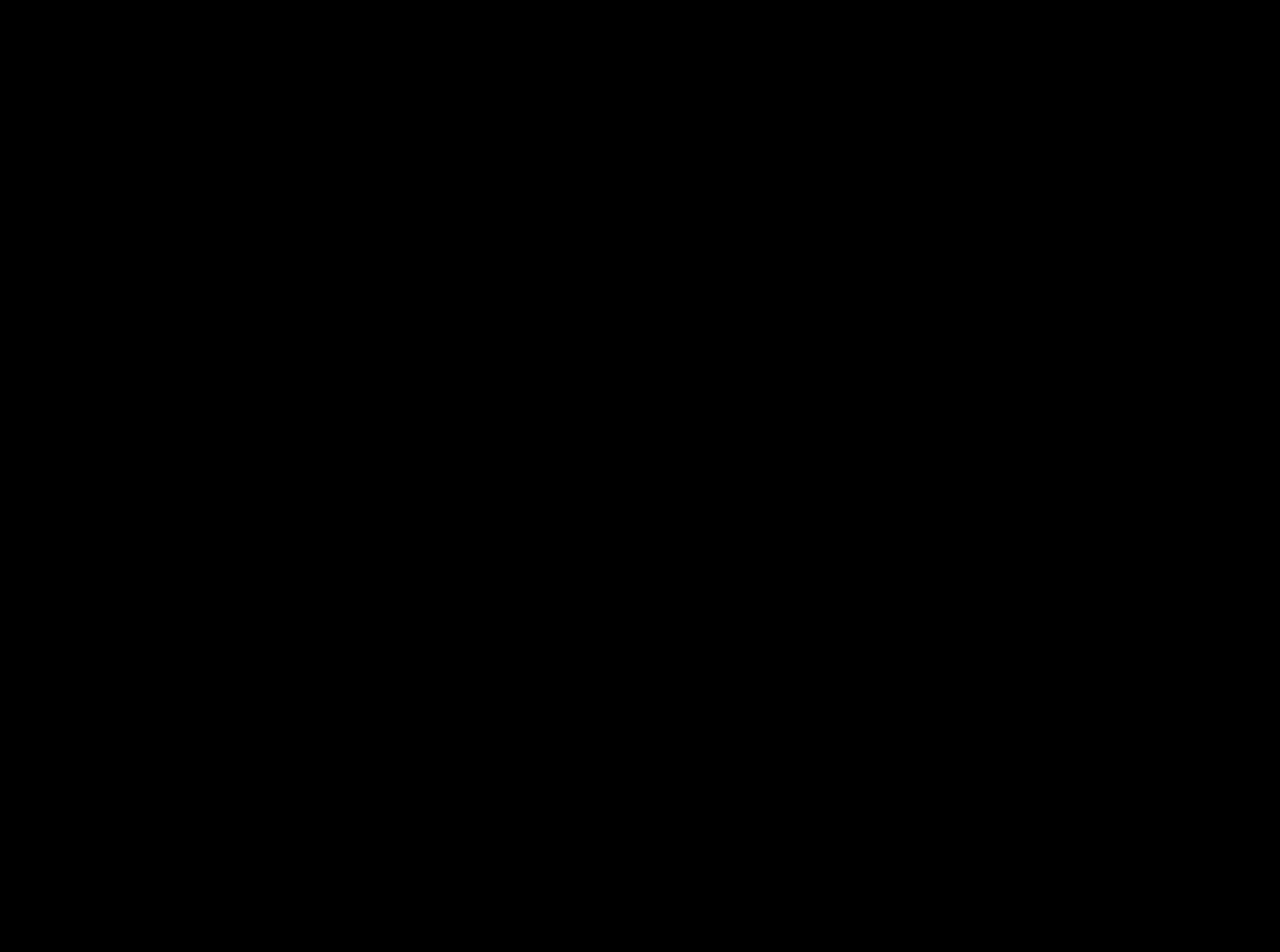
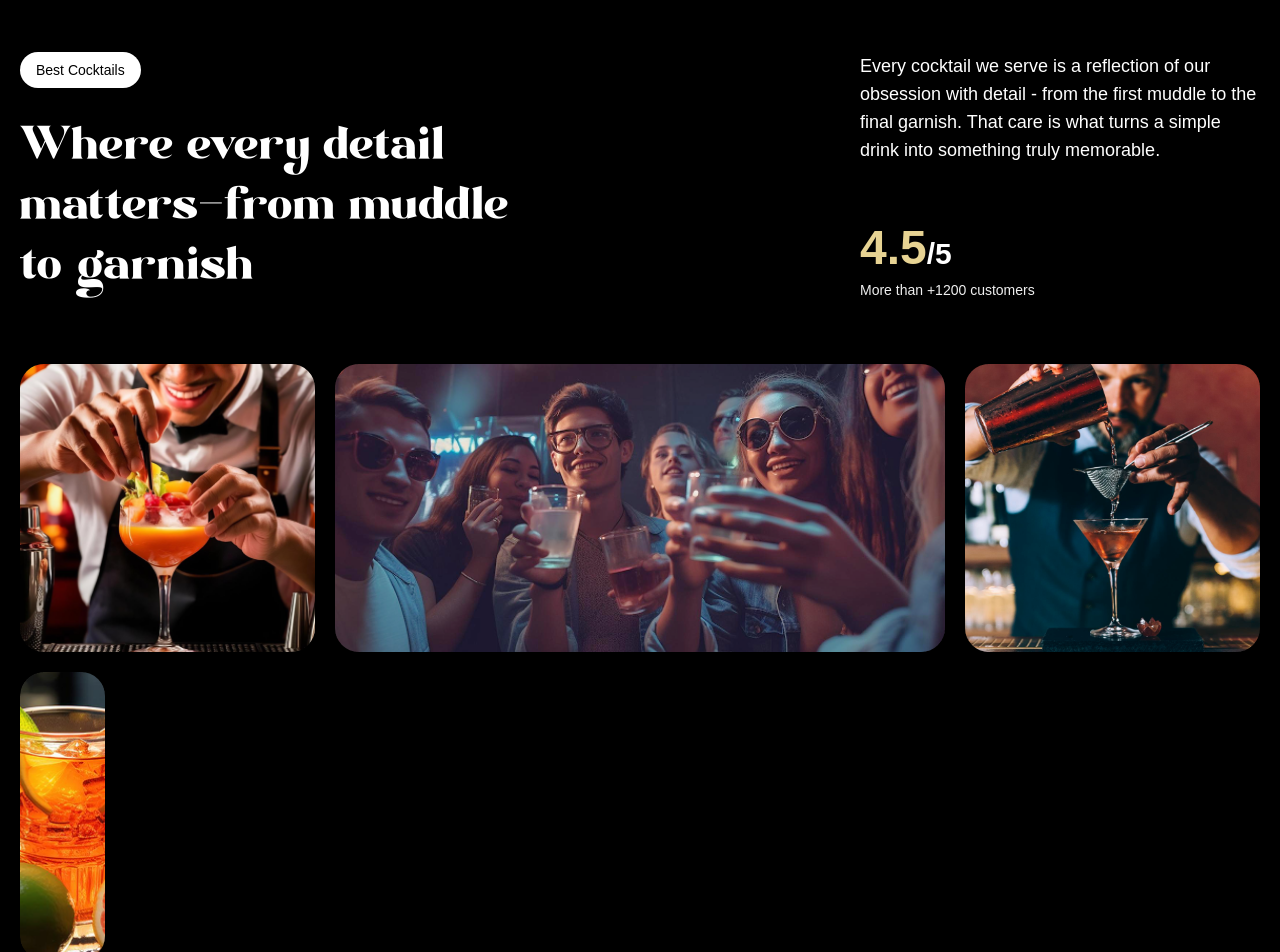
Before and after one commit to CECole/gsap_volador, a React (Vite) app: page / in a window 1280 px wide. Shown: the part 1660-2612 px from the top of the page. Before the commit the page ends 1600 px from the top, so only its background shows below. Built offline with nearby package versions, Linux system fonts and the light colour scheme; a web font is replaced by a local one.

Commit message:
Implement the about section

```diff
--- a/src/App.jsx
+++ b/src/App.jsx
@@ -5,6 +5,7 @@
 import Navbar from './components/Navbar.jsx';
 import Hero from './components/Hero.jsx';
 import Cocktails from './components/Cocktails.jsx';
+import About from './components/About.jsx';
 
 gsap.registerPlugin(ScrollTrigger, SplitText);
 
@@ -14,6 +15,7 @@
       <Navbar />
       <Hero />
       <Cocktails />
+      <About />
     </main>
   );
 };
--- /dev/null
+++ b/src/components/About.jsx
@@ -0,0 +1,97 @@
+import gsap from 'gsap';
+import { SplitText } from 'gsap/all'
+import {useGSAP} from '@gsap/react'
+
+
+const About = () => {
+        useGSAP(() =>{
+            const titleSplit = SplitText.create('#about h2', {
+                type: 'words'
+            })
+
+            const scrollTimeline = gsap.timeline({
+                scrollTrigger: {
+                    trigger: '#about',
+                    start: 'top center'
+
+                }
+            })
+
+            scrollTimeline
+                .from(titleSplit.words, {
+                    opacity: 0, duration: 1, yPercent: 100, ease: 'expo.out', stagger: 0.02,
+                })
+                .from('.top-grid div, .bottom-grid div', {
+                    opacity: 0, duration: 1, ease: 'power1.inOut', stagger: 0.04,
+                }, '-=0.5')
+        });
+      return (
+          <div id="about">
+              <div className="mb-16 md:px-0 px-5">
+                  <div className="content">
+                      <div className="md:col-span-8">
+                          <p className="badge">Best Cocktails</p>
+                          <h2>Where every detail matters<span className="text-white">-</span>
+                          from muddle to garnish
+                          </h2>
+                      </div>
+                      <div className="sub-content">
+                          <p>
+                              Every cocktail we serve is a reflection of our obsession with detail -
+                              from the first muddle to the final garnish. That care is what turns a simple
+                              drink into something truly memorable.
+                          </p>
+                          <div>
+                              <p className="md:text-3xl text-xl font-bold">
+                                  <span>4.5</span>/5
+                              </p>
+                              <p className="text-sm text-white-100">
+                                  More than +1200 customers
+                              </p>
+                          </div>
+                      </div>
+                  </div>
+
+              </div>
+              <div className="top-grid">
+                  <div className="md:col-span-3">
+                      <div className="noisy">
+                          <img src="/images/abt1.png" alt="grid-img-1" />
+
+                      </div>
+                  </div>
+
+                  <div className="md:col-span-6">
+                      <div className="noisy">
+                          <img src="/images/abt2.png" alt="grid-img-2" />
+
+                      </div>
+                  </div>
+
+                  <div className="md:col-span-3">
+                      <div className="noisy">
+                          <img src="/images/abt5.png" alt="grid-img-5" />
+
+                      </div>
+                  </div>
+                  <div className="bottom-grid">
+                      <div className="md:col-span-8">
+                          <div className="noisy">
+                              <img src="/images/abt3.png" alt="grid-img-3" />
+
+                          </div>
+                      </div>
+                      <div className="md:col-span-4">
+                          <div className="noisy">
+                              <img src="/images/abt4.png" alt="grid-img-4" />
+
+                          </div>
+                      </div>
+
+                  </div>
+              </div>
+          </div>
+      )
+    }
+
+    export default About;
--- a/src/components/Cocktails.jsx
+++ b/src/components/Cocktails.jsx
@@ -1,4 +1,3 @@
-import React from 'react';
 import { useGSAP } from '@gsap/react';
 import gsap from 'gsap';
 import { cocktailLists, mockTailLists } from '../constants';
@@ -21,7 +20,7 @@
     });
 
     return (
-        <section id="cocktails" className="noisy">
+        <section id="cocktails" className="noisy backdrop-brightness-50">
             <img src="/images/cocktail-left-leaf.png" alt="l-leaf" id="c-left-leaf" />
             <img src="/images/cocktail-right-leaf.png" alt="r-leaf" id="c-right-leaf" />
 
--- a/src/components/Hero.jsx
+++ b/src/components/Hero.jsx
@@ -1,8 +1,8 @@
+import { useGSAP } from '@gsap/react';
 import gsap from 'gsap';
-import { useGSAP } from '@gsap/react';
 import { SplitText } from 'gsap/all';
-import { useRef } from "react";
-import { useMediaQuery } from "react-responsive";
+import { useRef } from 'react';
+import { useMediaQuery } from 'react-responsive';
 
 const Hero = () => {
     const videoRef = useRef();
@@ -19,30 +19,30 @@
         gsap.from(heroSplit.chars, {
             yPercent: 100,
             duration: 1.8,
-            ease: "expo.out",
-            stagger: 0.06,
+            ease: 'expo.out',
+            stagger: 0.05,
         });
 
         gsap.from(paragraphSplit.lines, {
             opacity: 0,
             yPercent: 100,
             duration: 1.8,
-            ease: "expo.out",
+            ease: 'expo.out',
             stagger: 0.06,
             delay: 1,
         });
 
         gsap.timeline({
             scrollTrigger: {
-                trigger: "#hero",
-                start: "top top",
-                end: "bottom top",
+                trigger: '#hero',
+                start: 'top top',
+                end: 'bottom top',
                 scrub: true,
             },
         })
 
-        .to(".right-leaf", { y: 200 }, 0)
-        .to(".left-leaf", { y: -200 }, 0)
+        .to('.right-leaf', { y: 200 }, 0)
+        .to('.left-leaf', { y: -200 }, 0)
 
       const startValue = isMobile ?  'top 50%' : 'center 60%';
       const endValue = isMobile ?  '120% top' : 'bottom top';
@@ -55,23 +55,19 @@
         scrub: true,
         pin: true,
       },
-      });
+    });
 
-      videoRef.current.onloadedmetadata = () => {
+    videoRef.current.onloadedmetadata = () => {
       tl.to(videoRef.current, {
         currentTime: videoRef.current.duration,
       });
-      };
-    }, []);
+    };
+  }, []);
 
   return (
     <>
-      <section id="hero" className="noisy">
-        <div>
-          <h1 className="title">Welcome to<br />El Volador</h1>
-          <p className="subtitle">
-            Experience the thrill of flight with our amazing services.
-          </p>
+      <section id="hero" className="noisy backdrop-brightness-50">
+          <h1 className="title">EL VOLADOR</h1>
           <img
               src="/images/hero-left-leaf.png"
               alt="left-leaf"
@@ -82,7 +78,6 @@
               alt="right-leaf"
               className="right-leaf"
           />
-        </div>
         <div className="body">
           <div className="content">
               <div className="space-y-5 hidden md:block">
@@ -108,10 +103,10 @@
       <div className="video absolute inset-0">
         <video
           ref={videoRef}
-          src="/videos/output.mp4"
           muted
           playsInline
           preload="auto"
+          src="/videos/output.mp4"
         />
       </div>
     </>
--- a/src/components/Navbar.jsx
+++ b/src/components/Navbar.jsx
@@ -14,7 +14,7 @@
 
     navTween.fromTo('nav', { backgroundColor: 'transparent' }, {
       backgroundColor: '#00000050',
-	    backgroundFilter: 'blur(10px)',
+      backdropFilter: 'blur(10px)',
       duration: 1,
       ease: 'power1.inOut'
     });
@@ -22,6 +22,7 @@
 
   return (
     <nav>
+      <div>
         <a href="#home" className="flex items-center gap-2">
           <img src="/images/logo.png" alt="Logo"/>
           <h2>El Volador</h2>
@@ -33,6 +34,7 @@
           </li>
         ))}
       </ul>
+      </div>
     </nav>
   );
 };
```
